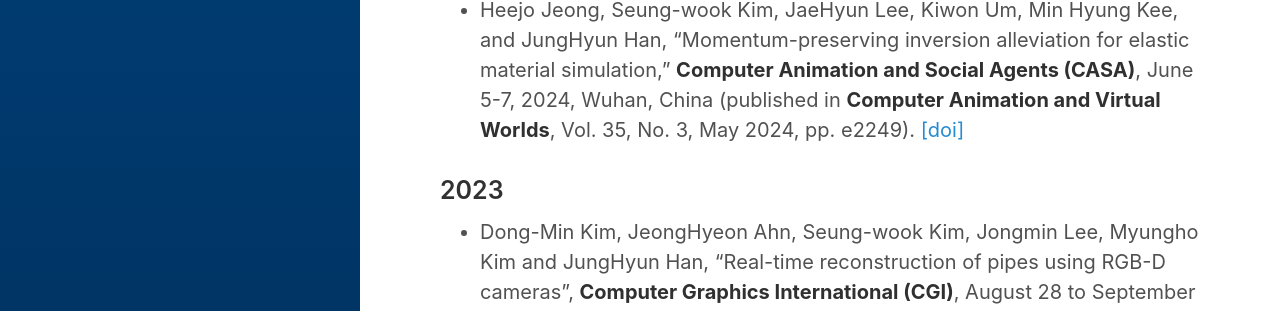
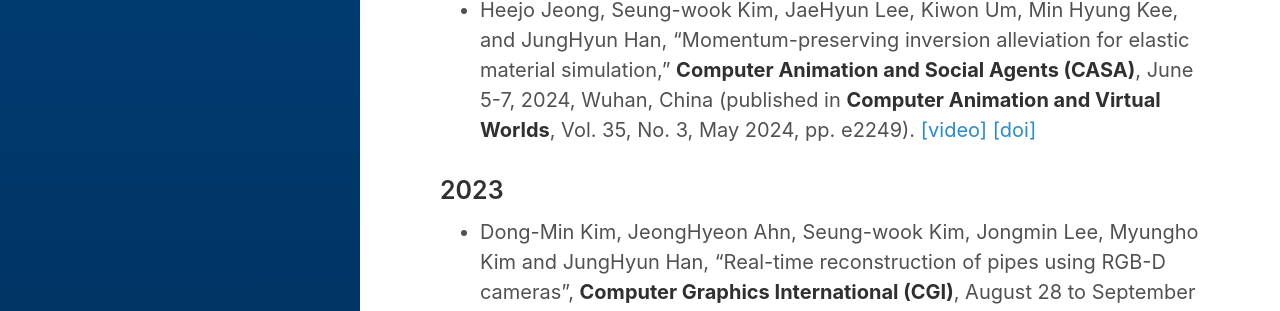
Before and after one commit to God-eunger/God-eunger.github.io, a Jekyll site: the page built from publications/index.md, in a window 1280 px wide. Shown: the part 258-569 px from the top of the page. Built offline with Jekyll 4.4.1, drawn with Linux system fonts in a browser that asks for light colours.

Commit message:
2024 casa video uploaded

```diff
--- a/publications/index.md
+++ b/publications/index.md
@@ -4,8 +4,7 @@
 ---
 
 ### 2024
-* Heejo Jeong, Seung-wook Kim, JaeHyun Lee, Kiwon Um, Min Hyung Kee, and JungHyun Han, “Momentum-preserving inversion alleviation for elastic material simulation,” **Computer Animation and Social Agents (CASA)**, June 5-7, 2024, Wuhan, China (published in **Computer Animation and Virtual Worlds**, Vol. 35, No. 3, May 2024, pp. e2249). [[doi]](https://doi.org/10.1002/cav.2249)
-
+* Heejo Jeong, Seung-wook Kim, JaeHyun Lee, Kiwon Um, Min Hyung Kee, and JungHyun Han, “Momentum-preserving inversion alleviation for elastic material simulation,” **Computer Animation and Social Agents (CASA)**, June 5-7, 2024, Wuhan, China (published in **Computer Animation and Virtual Worlds**, Vol. 35, No. 3, May 2024, pp. e2249). [[video]](https://www.youtube.com/watch?v=xvWl_QX5cf0) [[doi]](https://doi.org/10.1002/cav.2249)
 
 ### 2023
 * Dong-Min Kim, JeongHyeon Ahn, Seung-wook Kim, Jongmin Lee, Myungho Kim and JungHyun Han, "Real-time reconstruction of pipes using RGB-D cameras", **Computer Graphics International (CGI)**, August 28 to September 1, 2023, Shanghai, China (published in **Computer Animation and Virtual Worlds**, Vol. 35, No.1, July 2023, pp. e2197). [[video]](https://www.youtube.com/watch?v=5IimDWdsIHc) [[doi]](https://doi.org/10.1002/cav.2197)
```
